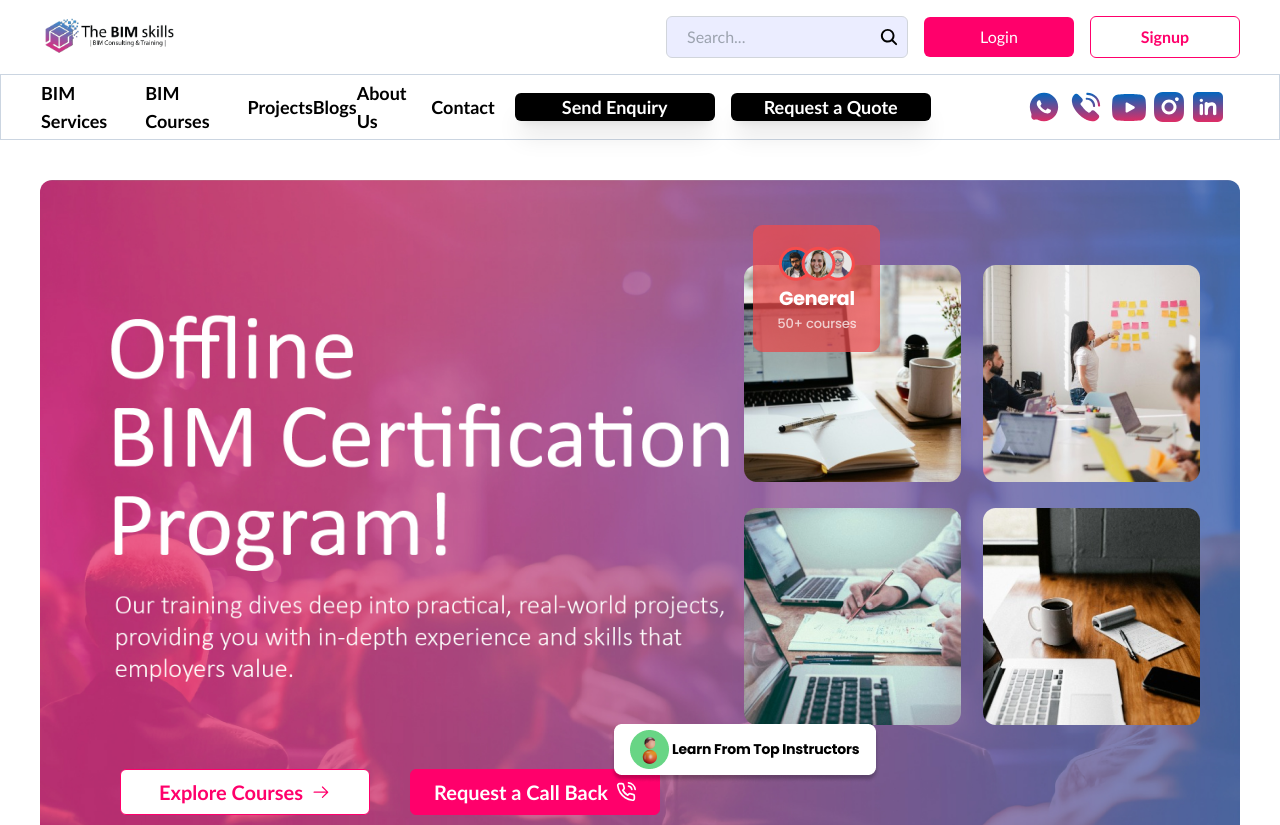
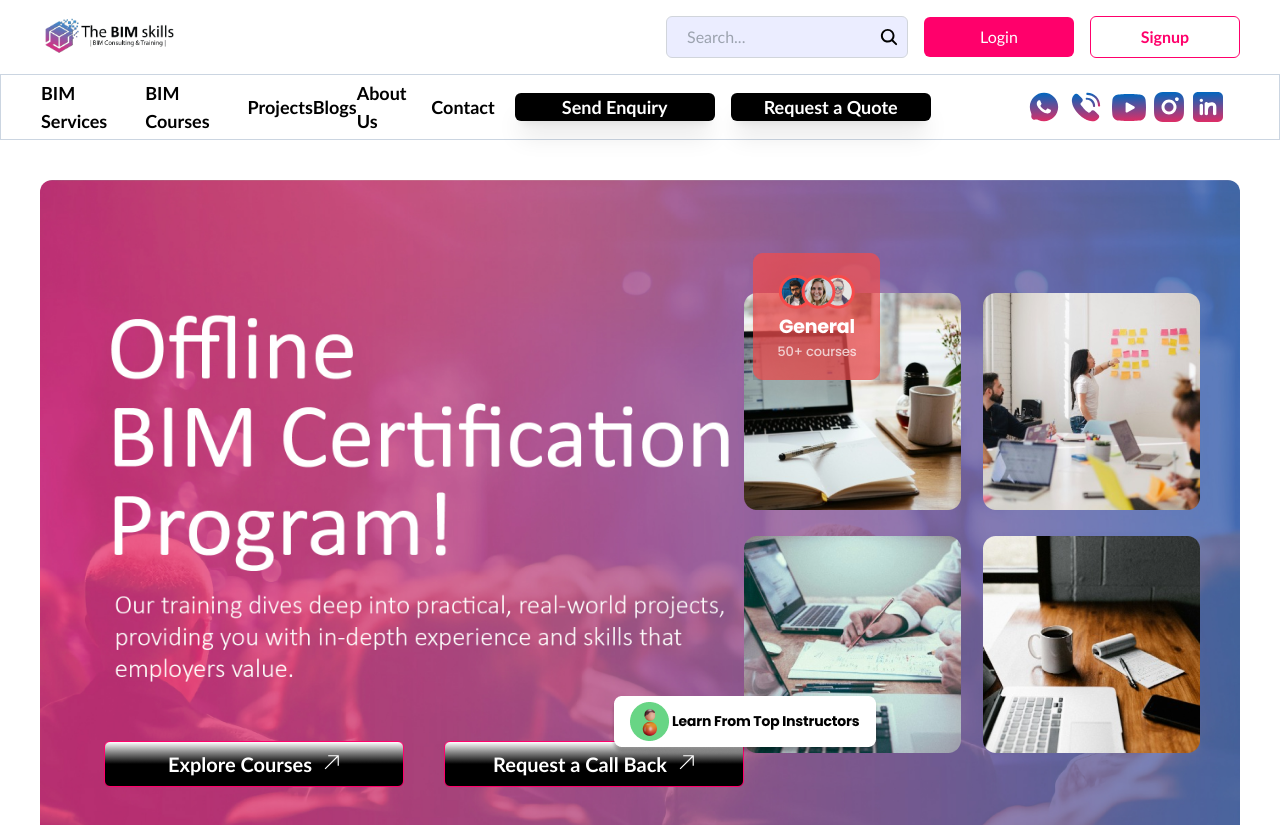
Before and after one commit to Thund3rHawk/BIM-user-frontend, a React (Vite) app: page /courses in a window 1280 px wide. Shown: the top 825 px of the page. Built offline with nearby package versions, Linux system fonts and the light colour scheme.

Commit message:
small changes

```diff
--- a/src/pages/CourseLanding.jsx
+++ b/src/pages/CourseLanding.jsx
@@ -114,8 +114,8 @@ const CourseLanding = () => {
                 backgroundImage: `url(${slideImage.url})`,
               }}
             >
-              <div className="flex justify-between p-20 relative">
-                <div className="w-[60%]  flex flex-col gap-6 ">
+              <div className="flex justify-between p-20 px-16  relative">
+                <div className="w-[75%]  flex flex-col gap-12 ">
                   <h1 className=" text-7xl font-extrabold text-transparent ">
                     Empowering <br /> next-gen architects and engineers towards
                     career success
@@ -127,15 +127,26 @@ const CourseLanding = () => {
                   </h1>
                   <div className="flex gap-10">
                     <button
-                      onClick={() => navigate("/allcourses")}
-                      className=" flex gap-2 items-center justify-center text-xl  text-[#FF006B] bg-white border border-[#FF006B] font-semibold p-2 rounded-md w-[250px]"
+                      className="flex gap-2 items-center justify-center text-xl text-white font-semibold px-4 py-2 rounded-md w-[300px]"
+                      style={{
+                        background:
+                          "linear-gradient(to top, black, black, white)",
+                        border: "1px solid #FF006B",
+                      }}
                     >
                       Explore Courses
-                      <GoArrowRight />
+                      <TfiArrowTopRight />
                     </button>
-                    <button className=" flex gap-2 items-center justify-center text-xl bg-[#FF006B] text-white border border-[#FF006B] font-semibold p-2 rounded-md w-[250px]">
+                    <button
+                      className="flex gap-2 items-center justify-center text-xl text-white font-semibold px-4 py-2 rounded-md w-[300px]"
+                      style={{
+                        background:
+                          "linear-gradient(to top, black, black, white)",
+                        border: "1px solid #FF006B",
+                      }}
+                    >
                       Request a Call Back
-                      <FiPhoneCall />
+                      <TfiArrowTopRight />
                     </button>
                   </div>
                 </div>
```
